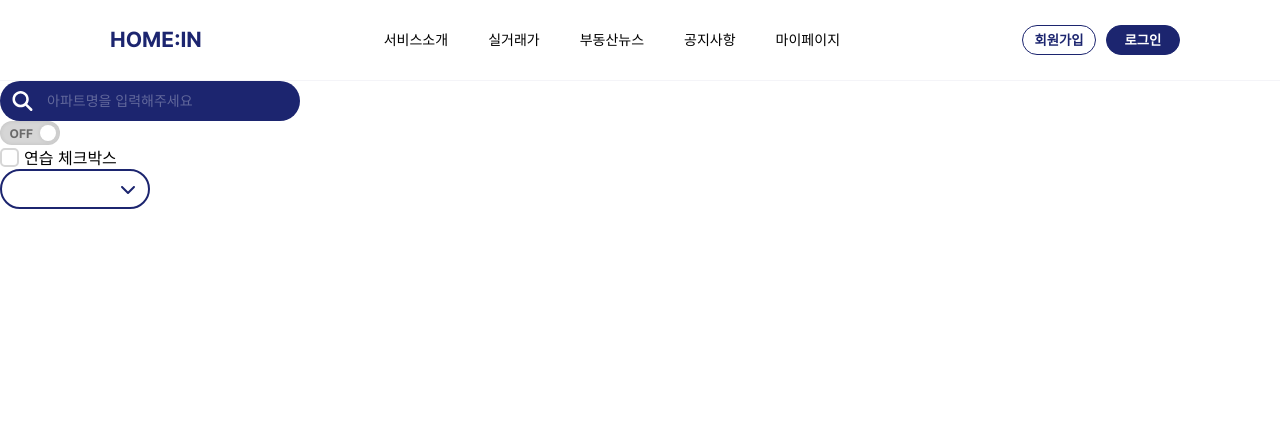
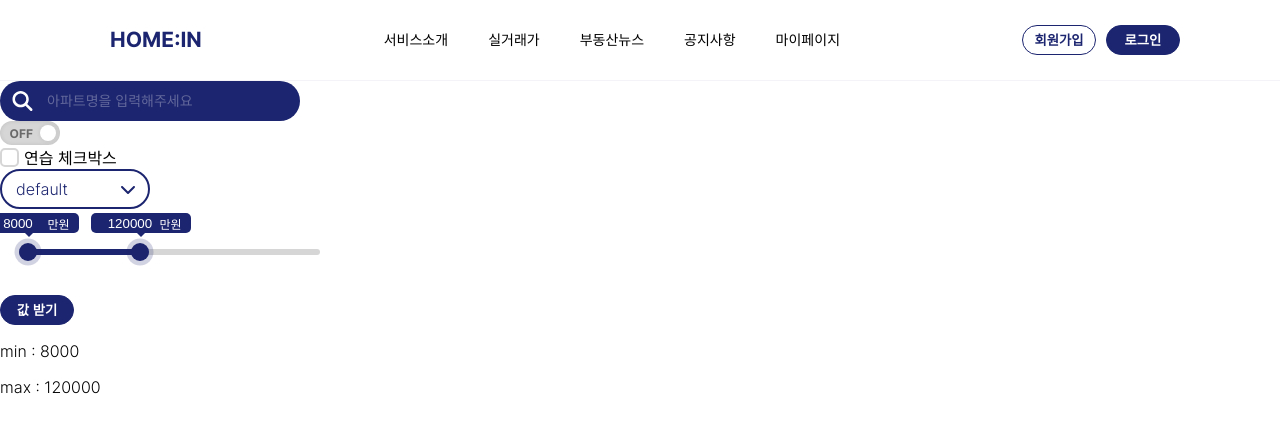
Before and after one commit to awsome-2jo/Front-end, a Vue app: page / in a window 1280 px wide. Shown: the top 432 px of the page. Built offline with nearby package versions, Linux system fonts and the light colour scheme.

Commit message:
add test component : multi-slider

```diff
--- a/src/views/HomeView.vue
+++ b/src/views/HomeView.vue
@@ -4,7 +4,12 @@
     {{ text }}
     <toggle-button :value="bool" @event="setBool" />
     <checkbox-button :value="bool" @event="setBool" text="연습 체크박스" />
-    <select-box />
+    <select-box :select="select" :options="options" @on-change="setSelect" />
+    <multi-slider :_min="min" :_max="max" :unit="unit" unitText="만원" @set-value="setValue" :request="request" />
+
+    <round-button @event="sendRequest" text="값 받기"/>
+    <p>min : {{min}}</p>
+    <p>max : {{max}}</p>
   </div>
 </template>
 
@@ -13,14 +18,22 @@ import TextInput from "@/components/common/TextInput";
 import ToggleButton from "../components/common/ToggleButton.vue";
 import CheckboxButton from "../components/common/CheckboxButton.vue";
 import SelectBox from "../components/common/SelectBox.vue";
+import MultiSlider from "@/components/common/MultiSlider.vue";
+import RoundButton from "@/components/common/RoundButton.vue";
 
 export default {
-  components: { TextInput, ToggleButton, CheckboxButton, SelectBox },
+  components: { TextInput, ToggleButton, CheckboxButton, SelectBox, MultiSlider, RoundButton },
   name: "HomeView",
   data() {
     return {
       text: "",
       bool: false,
+      select: "default",
+      options: ["속성 1","속성 2","속성 3","속성 4","속성 5","속성 6","속성 7",],
+      min: 8000,
+      max: 120000,
+      unit: 1000,
+      request: false,
     };
   },
   methods: {
@@ -30,6 +43,17 @@ export default {
     setBool() {
       this.bool = !this.bool;
     },
+    setSelect(select) {
+      this.select = select;
+    },
+    setValue(min, max){
+      this.min = min;
+      this.max = max;
+      this.request = false;
+    },
+    sendRequest() {
+      this.request = true;
+    }
   },
 };
 </script>
```
